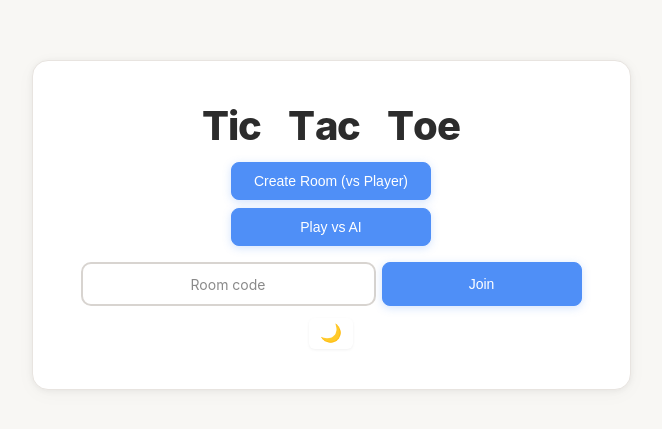
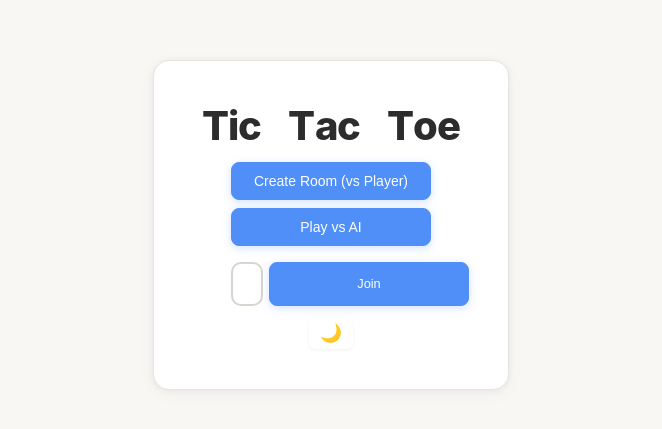
Before and after one commit to aitryhard/tic-tac-toe, a plain HTML site: page static/index.html in a window 1280 px wide. Shown: the part 175-604 px from the top of the page, without its empty margins (309-971 px from the left). Drawn offline with Linux system fonts and the light colour scheme.

Commit message:
join section matches button width, join button smaller than input

```diff
--- a/static/style.css
+++ b/static/style.css
@@ -156,8 +156,12 @@ button.danger:hover { background: var(--red-hover); border-color: var(--red-hove
 #menu button.primary { width: 200px; text-align: center; padding: 10px 20px; }
 #menu .theme-btn { width: auto; margin-top: 4px; }
 
-#join-section { display: flex; gap: 6px; margin-top: 8px; width: 100%; }
-#join-section button.primary { flex-shrink: 0; }
+#join-section { display: flex; gap: 6px; margin-top: 8px; width: 200px; }
+#join-section button.primary {
+    flex-shrink: 0;
+    padding: 10px 14px;
+    font-size: 0.8rem;
+}
 
 #room-code-input {
     flex: 1;
```
